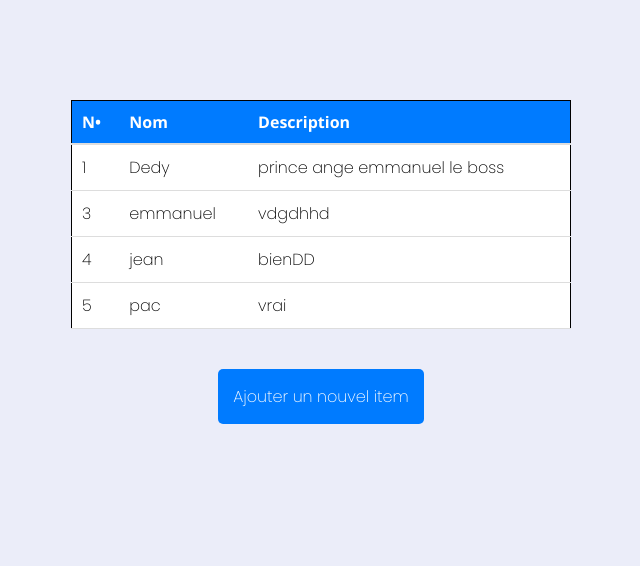
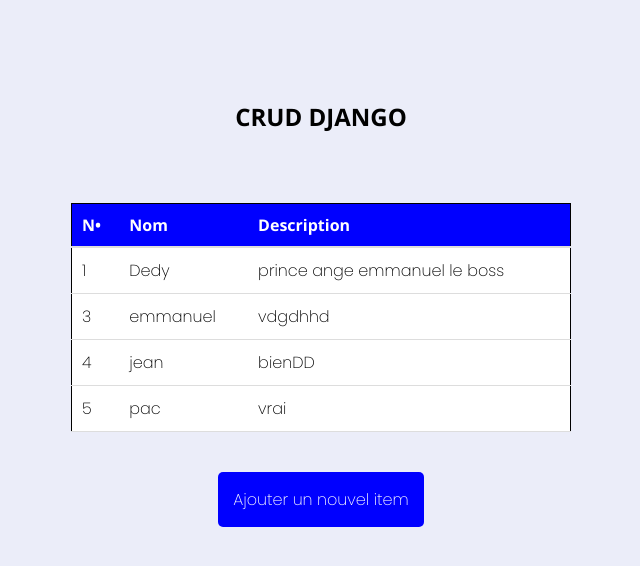
Before and after one commit to 2DYXBOSS/projetCulture, a Django app: page / in a window 1280 px wide. Shown: the top 566 px of the page, without its empty margins (319-959 px from the left). Run offline with Django 4.2, Linux system fonts and the light colour scheme; data comes from the database, SQL or seed files in the repository; both versions use the stored data as it was after the commit.

Commit message:
terminer mon crud django

```diff
--- a/crud_projet/crud_app/templates/crud_app/item_edit.html
+++ b/crud_projet/crud_app/templates/crud_app/item_edit.html
@@ -30,6 +30,7 @@
     flex-direction: column;
     padding-top: 100px;
     background-color: #3548c219;
+
   }
   input {
     width: 100%;
--- a/crud_projet/crud_app/templates/crud_app/item_list.html
+++ b/crud_projet/crud_app/templates/crud_app/item_list.html
@@ -45,7 +45,7 @@
   }
 
   th {
-    background-color: #007bff;
+    background-color: blue;
     padding: 10px;
     text-align: left;
     border-bottom: 2px solid #ddd;
@@ -58,7 +58,7 @@
     border-bottom: 1px solid #ddd;
   }
   tr:hover{
-    background-color: #007bff;
+    background-color: blue;
   }
   tr:hover td a{
     color: white;
@@ -80,13 +80,15 @@
     text-decoration: none;
     color: white;
     padding: 15px 15px ;
-    background-color: #007bff;
+    background-color: blue;
     border-radius: 5px;
 
   }
 </style>
 
 <body>
+  <h2 style="font-family: 'Segoe UI', Tahoma, Geneva, Verdana, sans-serif;padding-bottom: 70px;color: black">CRUD DJANGO</h2>
+
   <table>
     <thead>
       <tr>
```
Also changed, not shown: crud_projet/crud_app/templates/crud_app/item_detail.html (+4 -4 lines), crud_projet/db.sqlite3.
